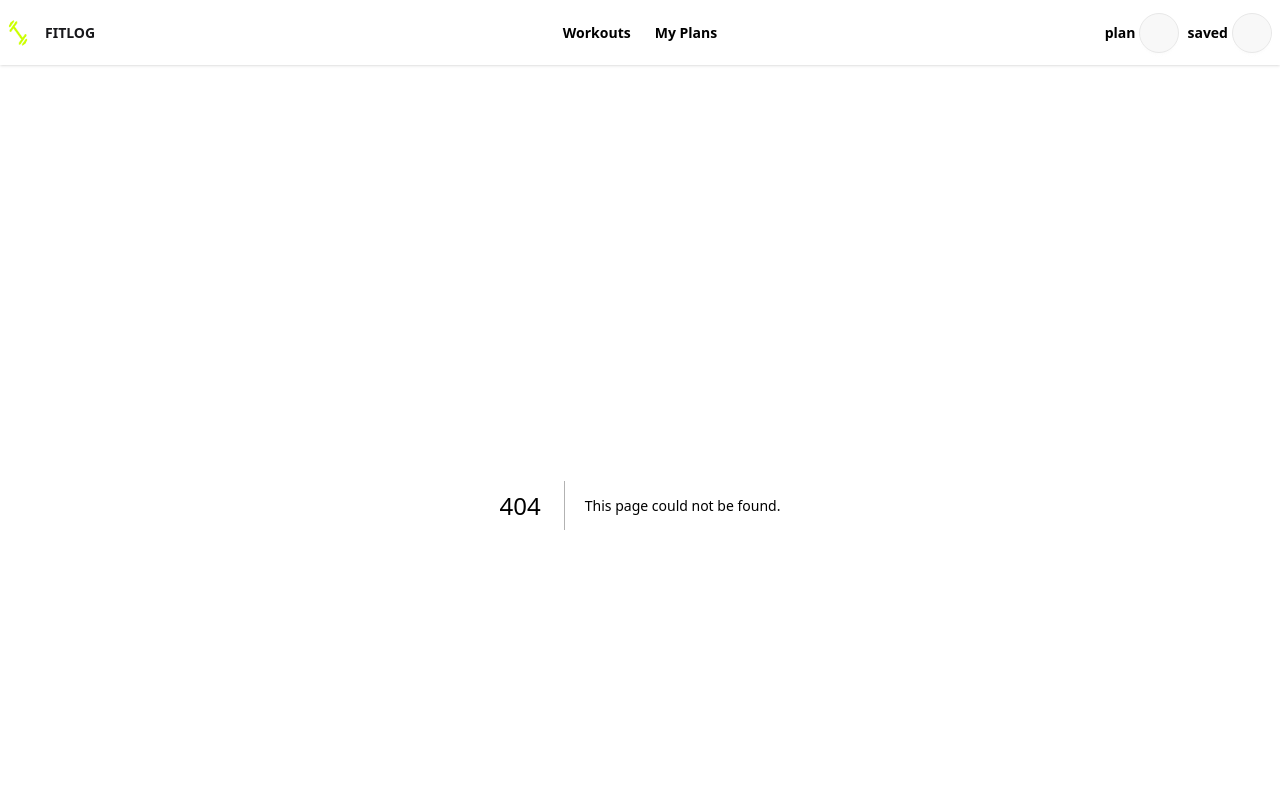
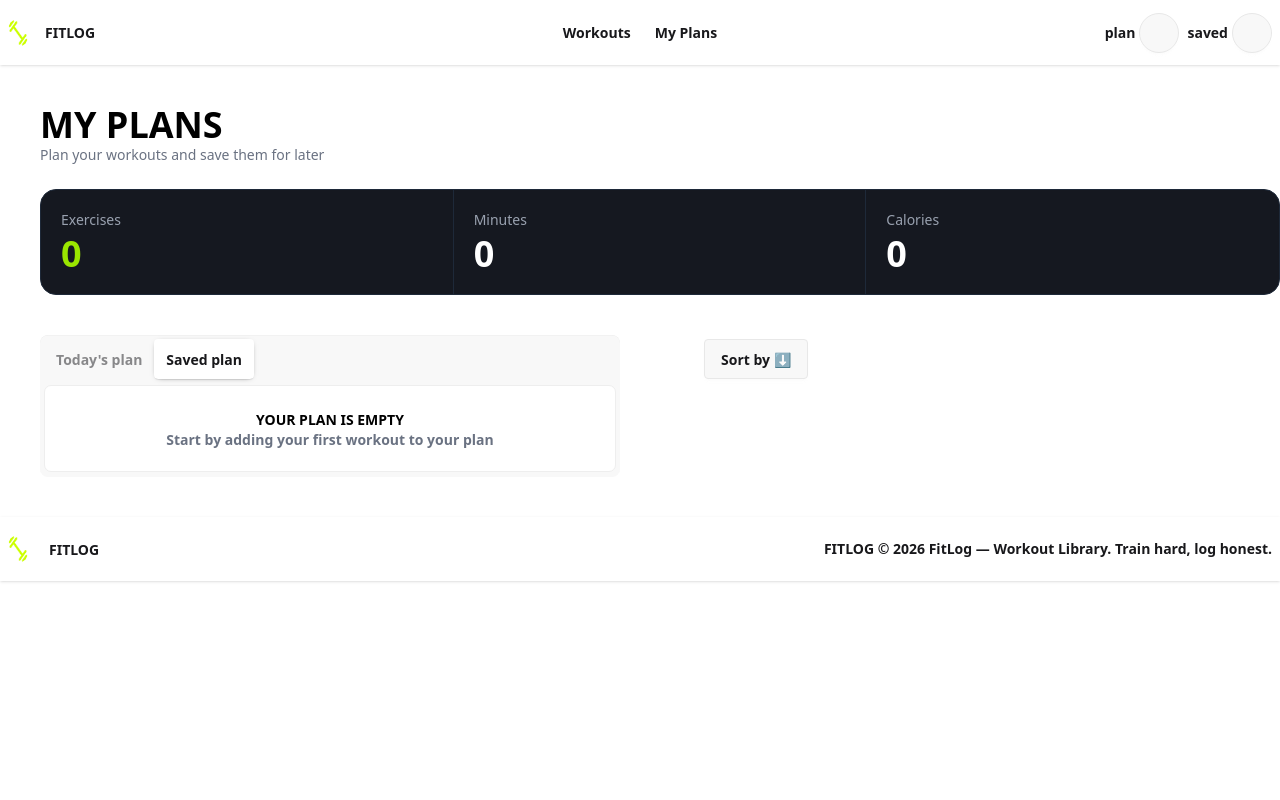
Before and after one commit to Mariam091990/Fitness-Training-Platform, a Next.js app: page /plan-lists in a window 1280 px wide. Before the commit this address had no page. Shown: the top 800 px of the page. Built offline with nearby package versions, Linux system fonts and the light colour scheme.

Commit message:
Added Plan and Saved items in plan-list page

```diff
--- a/package.json
+++ b/package.json
@@ -11,7 +11,8 @@
   "dependencies": {
     "next": "16.3.6",
     "react": "19.2.8",
-    "react-dom": "19.2.8"
+    "react-dom": "19.2.8",
+    "react-toastify": "^11.1.0"
   },
   "devDependencies": {
     "@tailwindcss/postcss": "^4",
--- a/src/app/FitLogsDetails/[id]/page.tsx
+++ b/src/app/FitLogsDetails/[id]/page.tsx
@@ -19,7 +19,7 @@ const FitLogDetails = async () => {
 };
 const page = async ({ params }: IBookDetailsProps) => {
     const { id } = await params;
-    //    the rule of dynamic routes is that it takes props as params
+    //    the rule of dynamic routes in next.js is that it takes props as params
     //
     //    params always returns a promise
     //    so we need to await*** it
@@ -196,7 +196,7 @@ const page = async ({ params }: IBookDetailsProps) => {
 
                             <PlanButton log={log} />
                             <SaveButton log={log} />
-                           <HomeButton/>
+                            <HomeButton/>
 
 
 
--- /dev/null
+++ b/src/app/plan-lists/page.tsx
@@ -0,0 +1,151 @@
+"use client";
+
+import { useContext } from "react";
+import { LogsContext } from "../../context/LogsContext";
+import { IFitLog } from "../../type";
+
+
+
+
+
+const Planlistspage = () => {
+    const { plan, saved } = useContext(LogsContext) as { plan: IFitLog[], saved: IFitLog[] };
+
+    console.log("plan: ", plan, "saved: ", saved);
+
+    return (
+        <div className="container mx-auto mb-10">
+
+            <div className="mb-10 ml-10">
+
+                <h1 className="text-4xl font-bold text-black">
+                    MY PLANS
+                </h1>
+
+                <p className="text-sm text-gray-500">
+                    Plan your workouts and save them for later
+                </p>
+
+                {/* Statistics */}
+                <div className="mt-6 grid grid-cols-3 rounded-2xl border border-gray-800 bg-[#151820]">
+
+                    <div className="border-r border-gray-800 p-5">
+                        <p className="text-sm text-gray-400">
+                            Exercises
+                        </p>
+
+                        <h1 className="mt-1 text-4xl font-bold text-lime-400">
+                            0
+                        </h1>
+                    </div>
+
+                    <div className="border-r border-gray-800 p-5">
+                        <p className="text-sm text-gray-400">
+                            Minutes
+                        </p>
+
+                        <h1 className="mt-1 text-4xl font-bold text-white">
+                            0
+                        </h1>
+                    </div>
+
+                    <div className="p-5">
+                        <p className="text-sm text-gray-400">
+                            Calories
+                        </p>
+
+                        <h1 className="mt-1 text-4xl font-bold text-white">
+                            0
+                        </h1>
+                    </div>
+
+                </div>
+
+            </div>
+
+            {/* ======================tab group====================== */}
+
+            <div className="grid grid-cols-2 gap-10">
+
+                {/* name of each tab group should be unique */}
+                <div className="tabs tabs-box font-bold ml-10  ">
+                    <input type="radio"
+                        name="my_tabs_1"
+                        className="tab"
+                        aria-label="Today's plan" />
+                    <div className="tab-content bg-base-100 border-base-300 p-6">
+                        {
+                            plan.length > 0 ? <div className="grid grid-cols-1 gap-10 p-10">
+                                {
+                                    plan.map((log: IFitLog) => {
+                                        return (
+                                            <div className="card w-96 bg-base-100 shadow-lg" key={log.id}>
+                                                <div className="card-body">
+                                                    <h2 className="card-title">{log.name}</h2>
+                                                    <p className="card-text">{log.description}</p>
+                                                </div>
+                                            </div>
+                                        );
+                                    })
+                                }
+                            </div> : <div className="text-center">
+                                <h1 className="text-sm font-bold text-black">
+                                    YOUR PLAN IS EMPTY
+                                </h1>
+                                <p className="text-sm text-gray-500">
+                                    Start by adding your first workout to your plan
+                                </p>
+                            </div>
+                        }
+                    </div>
+
+                    <input type="radio"
+                        name="my_tabs_1"
+                        className="tab"
+                        aria-label="Saved plan"
+                        defaultChecked />
+
+                    <div className="tab-content bg-base-100 border-base-300 p-6">
+                        {
+                            plan.length > 0 ? <div className="grid grid-cols-1 gap-10 p-10">
+                                {saved.map((log: IFitLog) => {
+                                    return (
+                                        <div className="card w-96 bg-base-100 shadow-lg" key={log.id}>
+                                            <div className="card-body">
+                                                <h2 className="card-title">{log.name}</h2>
+                                                <p className="card-text">{log.description}</p>
+                                            </div>
+                                        </div>
+                                    );
+                                })
+                                }
+                            </div> : <div className="text-center">
+                                <h1 className="text-sm font-bold text-black">
+                                    YOUR PLAN IS EMPTY
+                                </h1>
+                                <p className="text-sm text-gray-500">
+                                    Start by adding your first workout to your plan
+                                </p>
+                            </div>
+                        }
+                    </div>
+                </div>
+
+                <div className="dropdown dropdown-bottom ml-10">
+                    <div tabIndex={0} role="button" className="btn m-1">Sort by ⬇️</div>
+                    <ul tabIndex={-1} className="dropdown-content menu bg-base-00 rounded-box z-1 w-52 p-2 shadow-sm font-bold text-xs">
+                        <li><a>Duration</a></li>
+                        <li><a>Calories</a></li>
+                        <li><a>Rating</a></li>
+                    </ul>
+                </div>
+            </div>
+
+
+
+        </div>
+    );
+
+};
+
+export default Planlistspage;
--- a/src/components/buttons/PlanButton.tsx
+++ b/src/components/buttons/PlanButton.tsx
@@ -3,20 +3,30 @@ import { useContext } from "react";
 import { LogsContext } from "../../context/LogsContext";
 
 import { IFitLog } from "../../type";
+import { toast } from "react-toastify";
 
 const PlanButton = ({log}: {log: IFitLog}) => {
 
-    const {plan, setPlan} = useContext(LogsContext);
+    const logsContext = useContext(LogsContext);
+
+    if (!logsContext) {
+        throw new Error("PlanButton must be used within a LogsProvider");
+    }
+
+    const { plan, setPlan } = logsContext;
+// console.log("LogsProvider: ", LogsProvider);
 
 const handleClickPlan = () => {
 
-setPlan([...plan, log]);
-console.log("plan: ", plan);
+    setPlan([...plan, log]);
+     toast.success("Added to the plan list");
+//console.log("button triggered");
 }
 
     return (
 
-        <button className="rounded-lg bg-lime-400 px-5 py-3 text-sm font-bold text-black transition hover:bg-lime-300" onClick={() => handleClickPlan()}>
+        <button className="rounded-lg bg-lime-400 px-5 py-3 text-sm font-bold text-black transition hover:bg-lime-300"
+         onClick={() => handleClickPlan()}>
 
 
             ＋ Add to todays plan
--- a/src/components/buttons/SaveButton.tsx
+++ b/src/components/buttons/SaveButton.tsx
@@ -4,14 +4,24 @@ import { useContext } from "react";
 import { LogsContext } from "../../context/LogsContext";
 
 import { IFitLog } from "../../type";
+import { toast } from "react-toastify";
 
-const SaveButton = ({log}: {log: IFitLog}) => {
+const SaveButton = ({ log }: { log: IFitLog }) => {
 
-    const {saved, setSaved} = useContext(LogsContext);
+    const logsContext = useContext(LogsContext);
+
+    if (!logsContext) {
+        throw new Error("SaveButton must be used within a LogsProvider");
+    }
+
+    const { saved, setSaved } = logsContext;
+
 
     const handleClickSave = () => {
         setSaved([...saved, log]);
-        console.log("saved: ", saved);
+        toast.success("Saved for later");
+
+        // console.log("saved: ", saved);
     }
 
     return (
--- a/src/components/shared/Navbar.tsx
+++ b/src/components/shared/Navbar.tsx
@@ -1,7 +1,8 @@
 
-//import Link from "next/link";
 import image from "../../../public/assets/logo.png";
 import Image from "next/image";
+import Link from "next/link";
+
 const Navbar = () => {
     return (
         <div>
@@ -25,13 +26,18 @@ const Navbar = () => {
                     <div className="flex gap-1 items-center">
                         <Image src={image} alt="logo" className="h-7 w-5 rounded-full" />
 
-                    </div>     <a className="btn btn-ghost text-md">FITLOG</a>
+                    </div>
+                    <Link href="/" className="btn btn-ghost text-md">FITLOG</Link>
                 </div>
                 <div className="navbar-center hidden lg:flex">
                     <ul className="menu menu-horizontal px-1">
-                        <li className="font-bold"><a>Workouts</a></li>
+                        <li className="font-bold">
+                            <Link href="/plan-lists" className="font-bold">Workouts</Link>
+                        </li>
 
-                        <li className="font-bold"><a>My Plans</a></li>
+                        <li className="font-bold">
+                            <Link href="/plan-lists" className="font-bold">My Plans</Link>
+                        </li>
                     </ul>
                 </div>
                 <div className="navbar-end flex gap-2  ">
--- a/src/context/LogsContext.tsx
+++ b/src/context/LogsContext.tsx
@@ -1,26 +1,34 @@
 "use client";
 
-import React, { createContext, useState } from 'react';
+import React, {
+    createContext,
+    useState,
+} from "react";
 
- export const LogsContext = createContext({});
+import { IFitLog } from "../type";
 
+interface ILogsContext {
+    plan: IFitLog[];
+    setPlan: React.Dispatch<React.SetStateAction<IFitLog[]>>;
+    saved: IFitLog[];
+    setSaved: React.Dispatch<React.SetStateAction<IFitLog[]>>;
+}
 
-const LogsProvider = ({ children }: { children: React.ReactNode }) => {
+export const LogsContext = createContext <ILogsContext | undefined> (undefined);
 
-    const [plan, setPlan] = useState([]);
-    const [saved, setSaved] = useState([]);
+const LogsProvider = ({children}: { children: React.ReactNode;}) => {
+    const [plan, setPlan] = useState<IFitLog[]>([]);
+    const [saved, setSaved] = useState<IFitLog[]>([]);
 
-    const shareedData = {
+    const sharedData = {
         plan,
         setPlan,
         saved,
-        setSaved
-    }
-
+        setSaved,
+    };
 
     return (
-
-        <LogsContext.Provider value={shareedData}>
+        <LogsContext.Provider value={sharedData}>
             {children}
         </LogsContext.Provider>
     );
```
Also changed, not shown: 1 other file (tests, documents, lock files or other folders).
